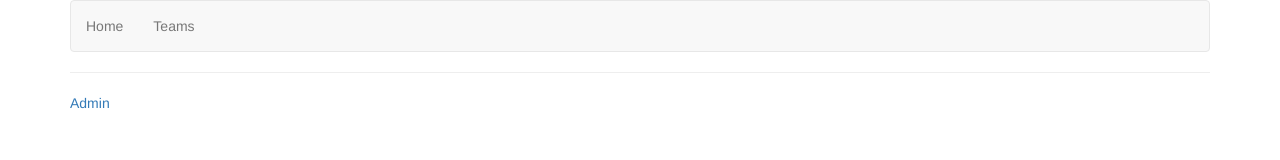
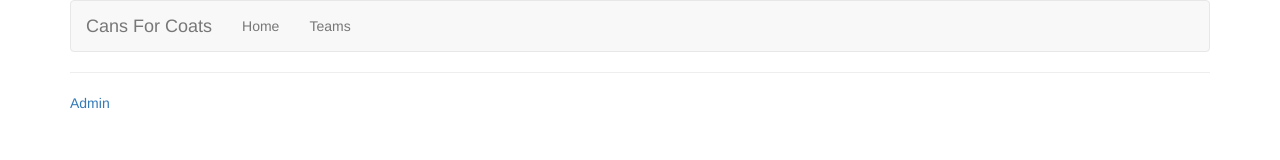
Before and after one commit to Srokit/cans-for-coats, a website: page angapp/index.html in a window 1280 px wide. Drawn offline with Linux system fonts and the light colour scheme; no server answers.

Commit message:
Added Cans for Coats title in navbar.

```diff
--- a/angapp/app/navbar/navbar.view.html
+++ b/angapp/app/navbar/navbar.view.html
@@ -1,5 +1,8 @@
 <nav class="navbar navbar-default">
     <div class="fluid-container">
+        <div class="navbar-brand">
+            Cans For Coats
+        </div>
         <ul class="nav navbar-nav">
             <li class="nav-item" ng-repeat="link in links">
                 <a class="nav-link" href="/#/{{link}}">{{link}}</a>
```
